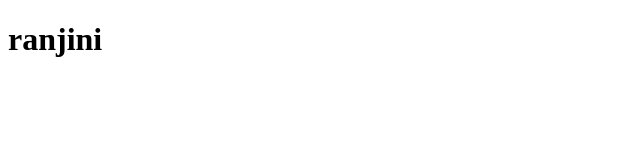
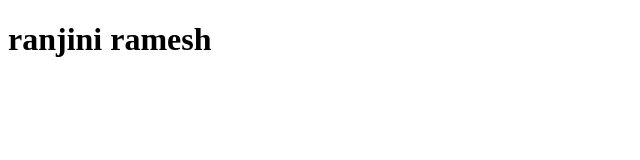
Before and after one commit to RANJINI174/samplerepos, a plain HTML site: page index.html in a window 1280 px wide. Shown: the whole page, without its empty margins (0-640 px from the left). Drawn offline with Linux system fonts and the light colour scheme.

Commit message:
fix :changed my full name

```diff
--- a/index.html
+++ b/index.html
@@ -6,6 +6,6 @@
     <title>Document</title>
 </head>
 <body>
-    <h1>ranjini</h1>
+    <h1>ranjini ramesh</h1>
 </body>
 </html>
```
